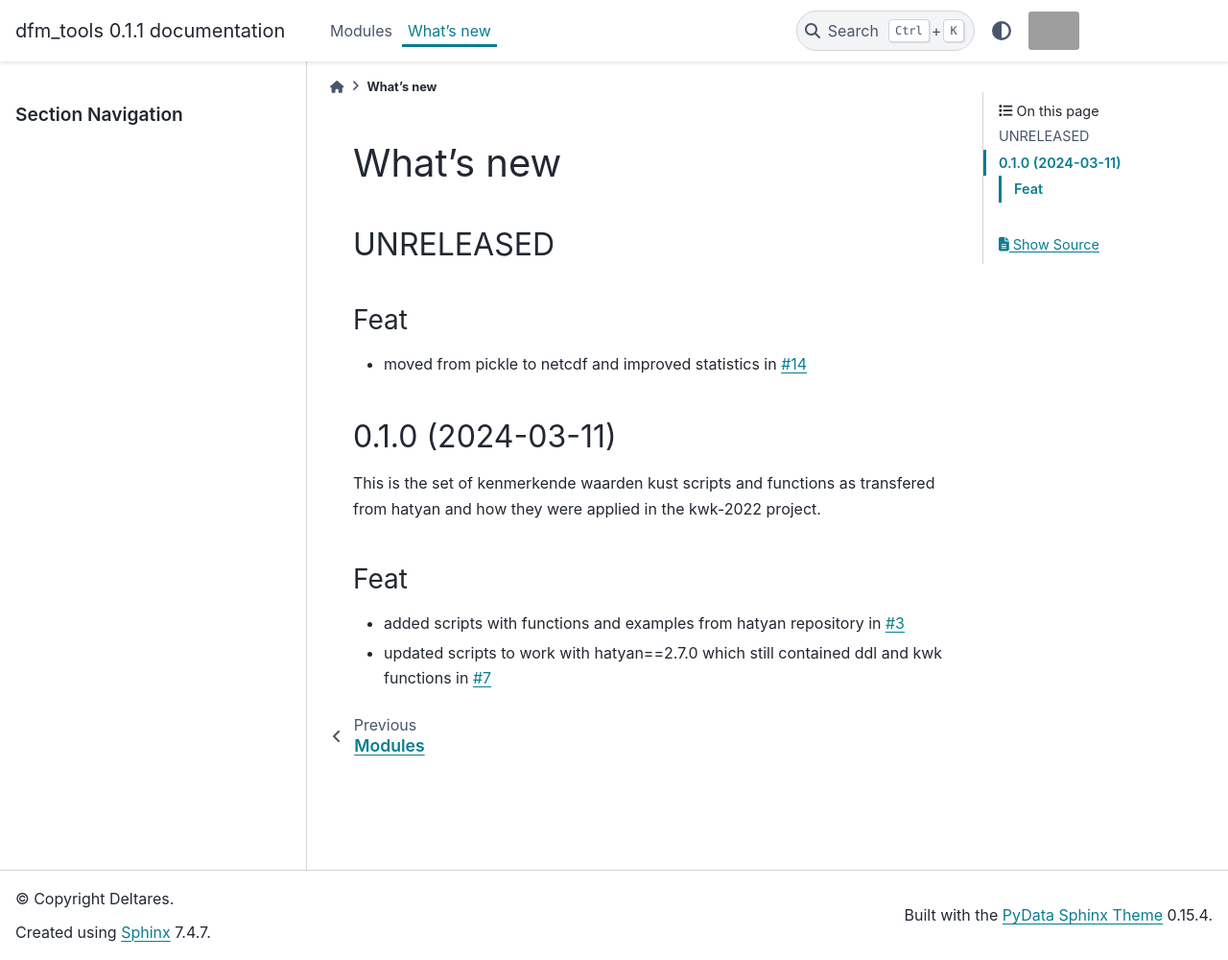
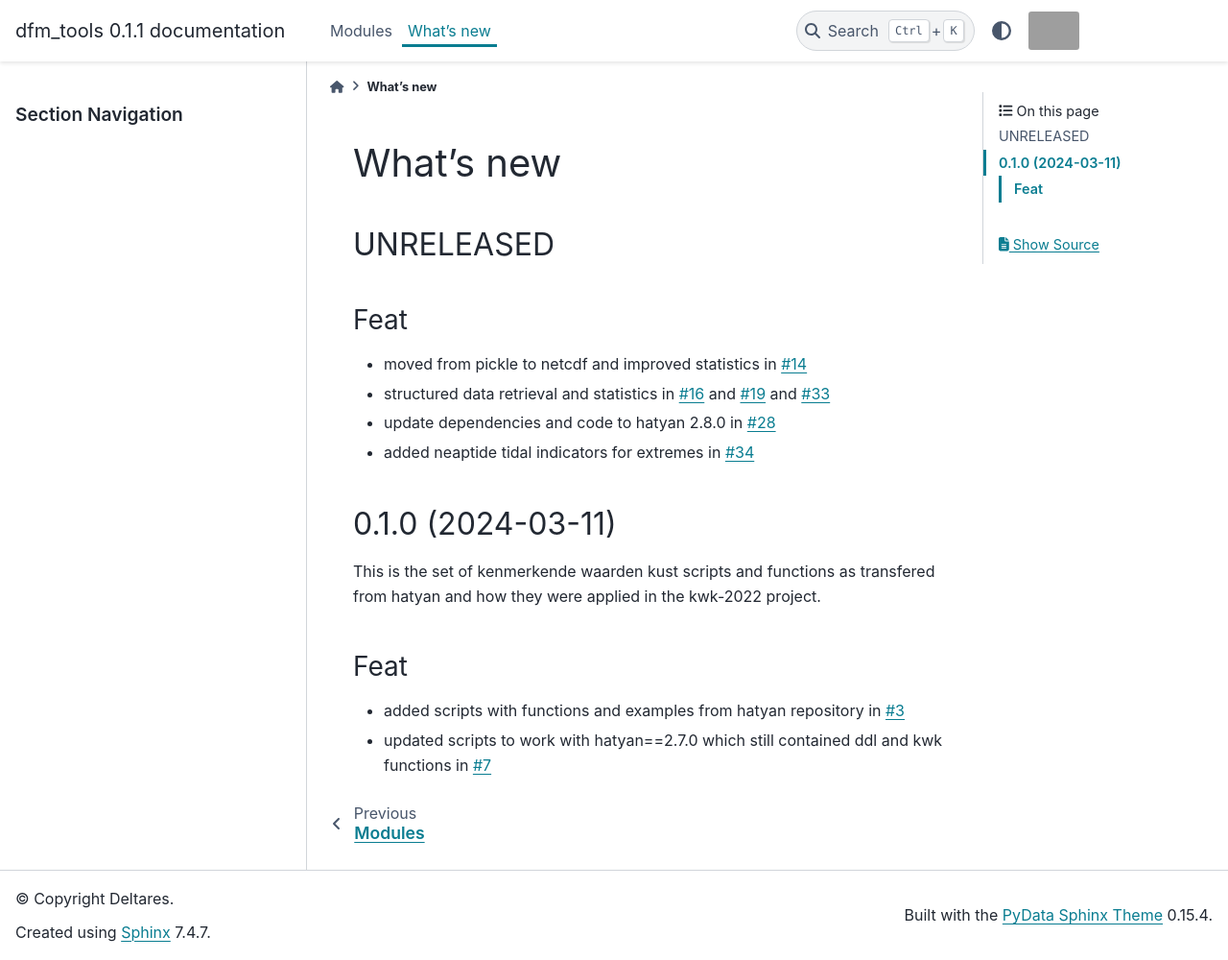
Before and after one commit to Deltares-research/kenmerkendewaarden, a Sphinx documentation site: the page built from docs/whats-new.md, in a window 1280 px wide and 1000 px high. Shown: the whole window at 96% size. Built offline with Sphinx 7.4.7 and the PyData theme 0.15.4, drawn with Linux system fonts in a browser that asks for light colours; the version number is read from the project's files by our own code; grey boxes are pictures that could not be loaded.

Commit message:
updated whatsnew

```diff
--- a/docs/whats-new.md
+++ b/docs/whats-new.md
@@ -4,6 +4,9 @@
 
 ### Feat
 - moved from pickle to netcdf and improved statistics in [#14](https://github.com/Deltares-research/kenmerkendewaarden/pull/14)
+- structured data retrieval and statistics in [#16](https://github.com/Deltares-research/kenmerkendewaarden/pull/16) and [#19](https://github.com/Deltares-research/kenmerkendewaarden/pull/19) and [#33](https://github.com/Deltares-research/kenmerkendewaarden/pull/33)
+- update dependencies and code to hatyan 2.8.0 in [#28](https://github.com/Deltares-research/kenmerkendewaarden/pull/28)
+- added neaptide tidal indicators for extremes in [#34](https://github.com/Deltares-research/kenmerkendewaarden/pull/34)
 
 
 ## 0.1.0 (2024-03-11)
```
